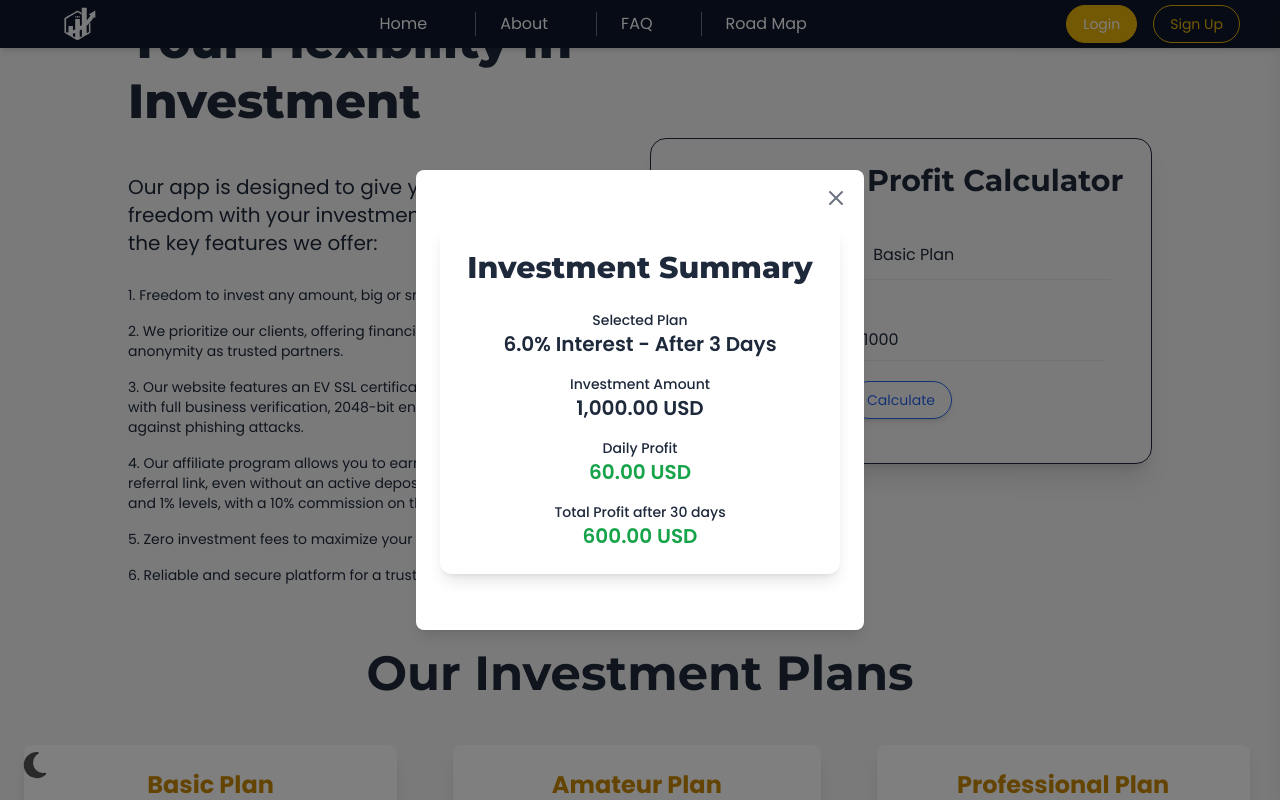
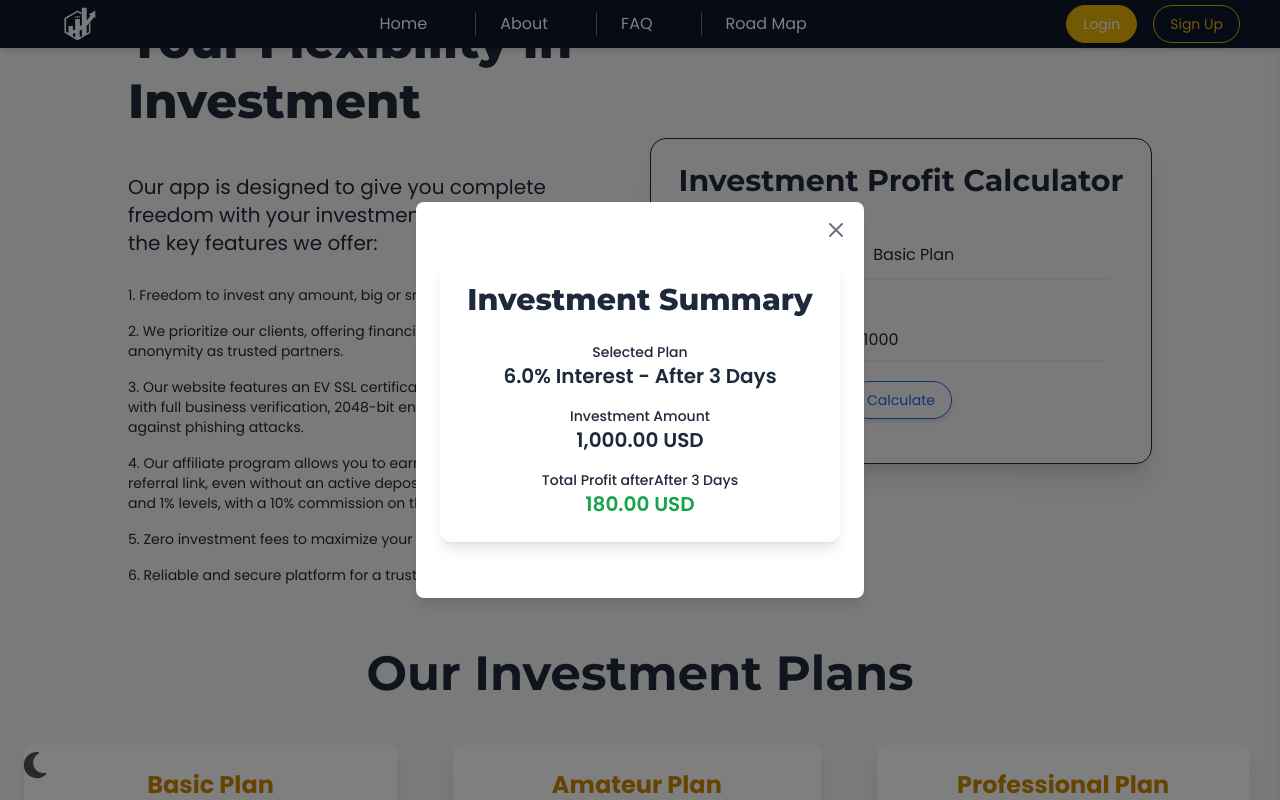
Before and after one commit to Zenith-Spark/zss, a Next.js app: page / in a window 1280 px wide. Both pictures are taken after a click on the button "Calculate". Shown: the part 2283-3083 px from the top of the page. Built offline with nearby package versions, Linux system fonts and the light colour scheme.

Commit message:
Update InvestmentCalculator.js

```diff
--- a/app/components/profitcalculator/InvestmentCalculator.js
+++ b/app/components/profitcalculator/InvestmentCalculator.js
@@ -54,44 +54,47 @@ const InvestmentCalculator = () => {
   };
 
   const updateCalculations = () => {
-    const intervalDays = parseInt(selectedPlan.interval.match(/\d+/), 10);
-    const interestRate = parseFloat(selectedPlan.heading);
-    const profit = investment * (interestRate / 100);
-    const total = profit * (30 / intervalDays);
+    const intervalDays = parseInt(selectedPlan.interval.match(/\d+/), 10); // Extract the interval in days
+    const interestRate = parseFloat(selectedPlan.heading); // Extract interest rate
+    const profitPerInterval = investment * (interestRate / 100); // Calculate profit for one interval
+    const total = profitPerInterval; // Total profit equals profit for the interval
 
-    setDailyProfit(profit);
-    setTotalProfit(total);
+    setDailyProfit(profitPerInterval / intervalDays); // Distribute profit across the interval's days
+    setTotalProfit(total * intervalDays); // Multiply profit per interval by the interval days
 
     if (chartRef.current) {
         chartRef.current.destroy();
     }
 
     const ctx = document.getElementById('profitChart').getContext('2d');
-    const labels = Array.from({ length: 30 }, (_, i) => `Day ${i + 1}`);
-    const data = Array.from({ length: 30 }, (_, i) => investment + (profit * (i + 1)));
+    const labels = Array.from({ length: intervalDays }, (_, i) => `Day ${i + 1}`);
+    const data = Array.from({ length: intervalDays }, (_, i) => investment + (profitPerInterval * i));
 
     chartRef.current = new Chart(ctx, {
         type: 'line',
         data: {
             labels,
-        datasets: [{
+            datasets: [
+                {
                     label: 'Investment Value (USD)',
                     data,
                     borderColor: '#C2A74D',
                     borderWidth: 2,
-          fill: false
-        }]
+                    fill: false,
+                },
+            ],
         },
         options: {
             responsive: true,
             scales: {
                 y: {
-            beginAtZero: true
-          }
-        }
-      }
+                    beginAtZero: true,
+                },
+            },
+        },
     });
 };
+
 
   // Extract min and max from the selected plan
   const minInvestment = parseFloat(selectedPlan.min.replace(/[^\d.-]+/g, ""));
@@ -178,14 +181,8 @@ const InvestmentCalculator = () => {
               {formatBalance(investment)} USD
             </p>
           </div>
-          <div className="summary-item mb-4">
-            <p className="text-sm font-medium">Daily Profit</p>
-            <p id="dailyProfit" className="text-xl font-semibold text-green-600">
-              {formatBalance(dailyProfit)} USD
-            </p>
-          </div>
           <div className="summary-item">
-            <p className="text-sm font-medium">Total Profit after 30 days</p>
+            <p className="text-sm font-medium">Total Profit after{selectedPlan.interval}</p>
             <p id="totalProfit" className="text-xl font-semibold text-green-600">
               {formatBalance(totalProfit)} USD
             </p>
```
Lines whose indentation alone changed are shown as unchanged.
